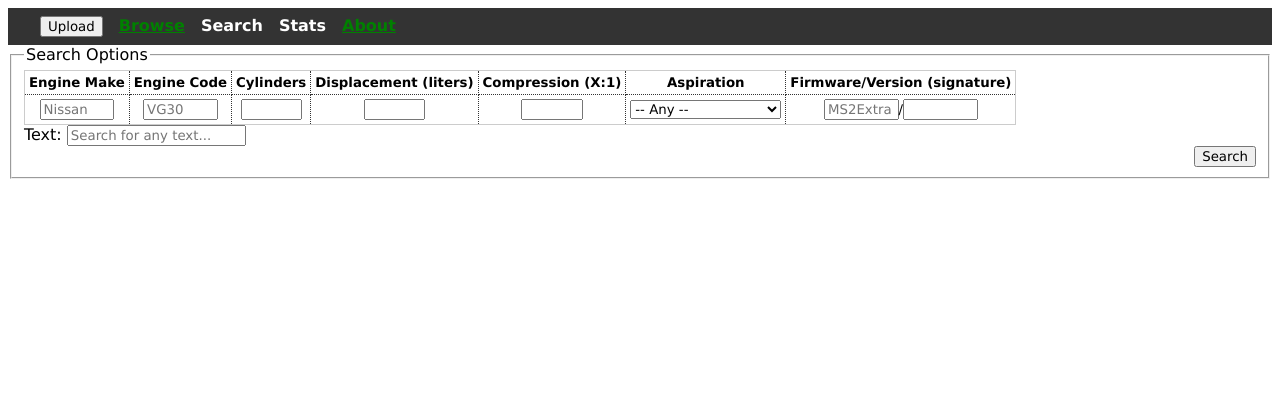
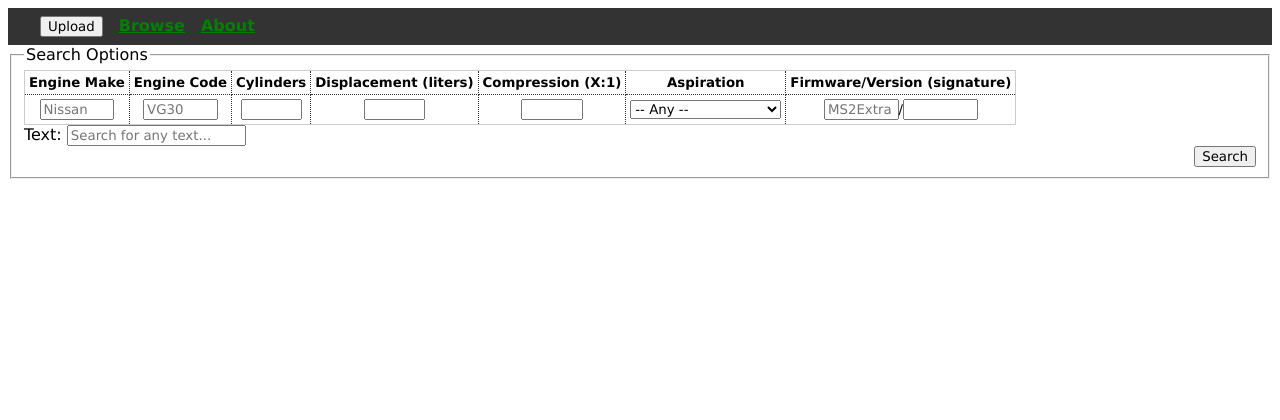
Before and after one commit to nearwood/msqur, a PHP site: template src/view/search.php in a window 1280 px wide. Shown: the top 420 px of the page. Run offline with PHP 8.4, Linux system fonts and the light colour scheme; the template is opened without the code that fills it, so the values that code supplies are empty; some libraries are stand-ins or nearby versions.

Commit message:
meh, just hide them.

```diff
--- a/src/view/header.php
+++ b/src/view/header.php
@@ -22,7 +22,7 @@ if (LOCAL) { ?>
 	<script src="view/msqur.js"></script>
 </head>
 <body>
-<div id="navigation"><span><button id="btnUpload">Upload</button></span><span><a href="browse.php">Browse</a></span><span><a>Search</a></span><span><a>Stats</a></span><span><a href="about.php">About</a></span></div>
+<div id="navigation"><span><button id="btnUpload">Upload</button></span><span><a href="browse.php">Browse</a></span><span style="display:none;"><a href="search.php">Search</a></span><span style="display:none;"><a>Stats</a></span><span><a href="about.php">About</a></span></div>
 <div id="upload" style="display:none;">
 	<form id="engineForm" action="upload.php" method="post" enctype="multipart/form-data">
 		<div id="fileDropZone"><label for="fileSelect">Drop files here</label>
```
